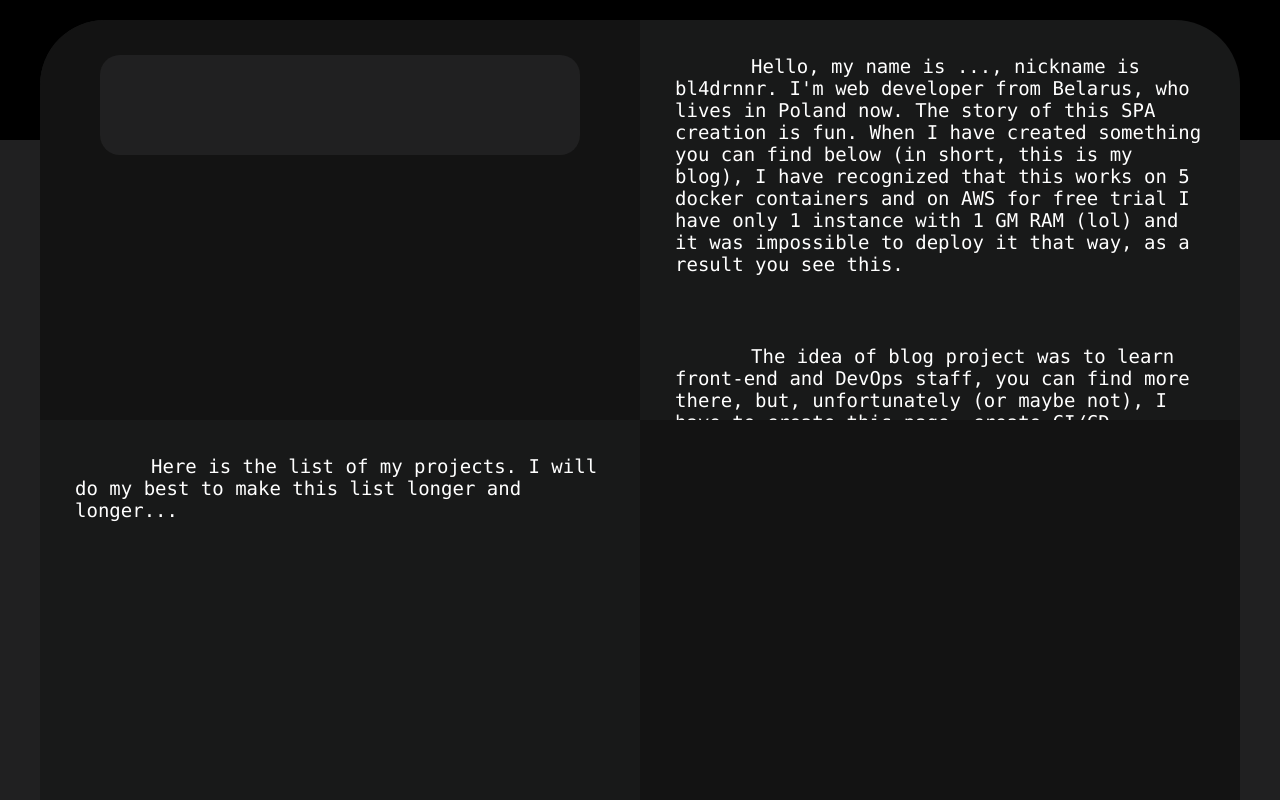
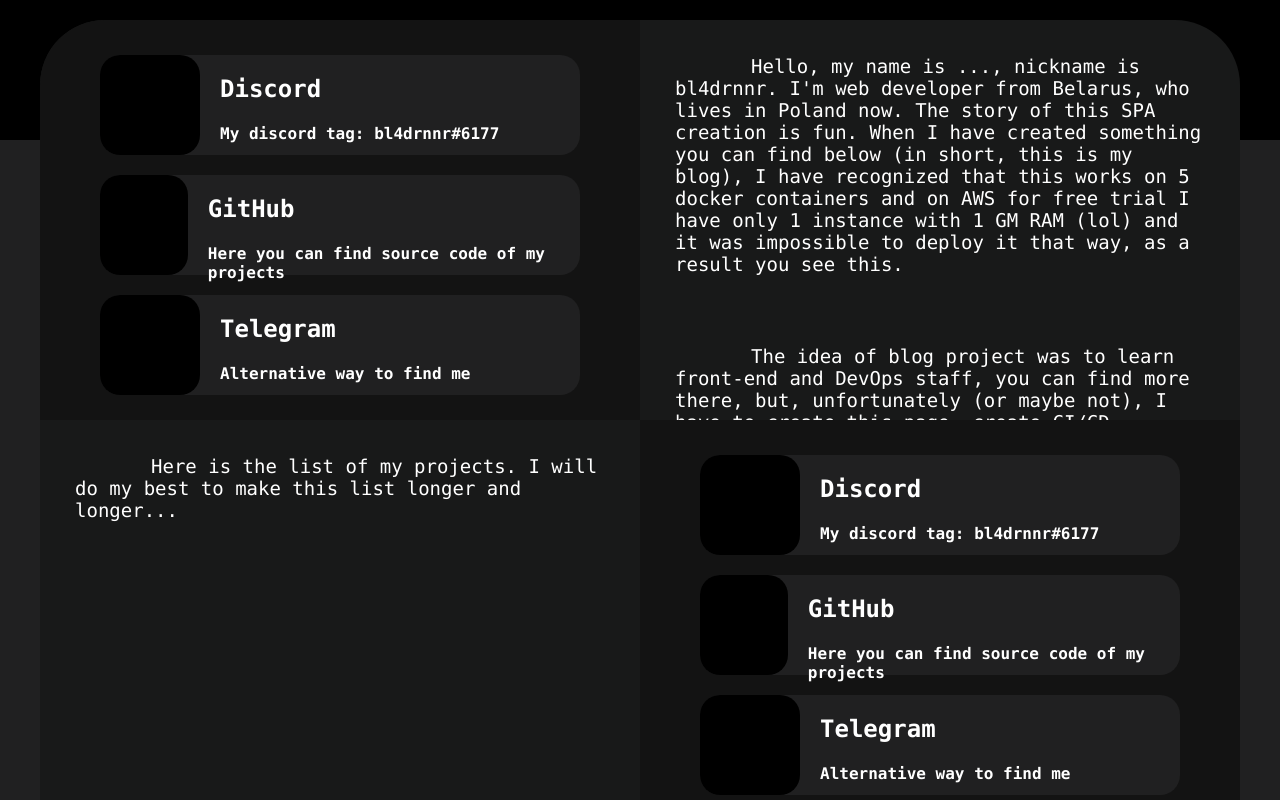
Before and after one commit to bl4drnnr/portfolio-page, a React (Create React App) app in the folder spa-portfolio/: page / in a window 1280 px wide. Shown: the part 540-1340 px from the top of the page. Built offline with nearby package versions, Linux system fonts and the light colour scheme.

Commit message:
content staff

```diff
--- a/spa-portfolio/src/Components/Content.js
+++ b/spa-portfolio/src/Components/Content.js
@@ -1,9 +1,31 @@
 import React from "react";
 
-export default function Content() {
+const styles = {
+  image: {
+    height: '100px',
+    width: '100px',
+    backgroundColor: 'black',
+    borderRadius: '20px'
+  },
+  boxText: {
+    paddingLeft: '20px'
+  },
+}
+
+export default function Content(props) {
   return (
-    <div className="peaceOfContent">
-
+    <div>
+      { props.content.map(c => {
+        return (
+          <div className="peaceOfContent">
+            <div style={styles.image} />
+            <div style={styles.boxText}>
+              <h2>{c.title}</h2>
+              <h4>{c.info}</h4>
+            </div>
+          </div>
+        )
+      }) }
     </div>
   );
 }
--- a/spa-portfolio/src/Components/PlainPage.js
+++ b/spa-portfolio/src/Components/PlainPage.js
@@ -47,13 +47,19 @@ const styles = {
 }
 
 export default function PlainPage() {
-  const contactItems = [{}, {}, {}]
+  const contactItems = [
+    { id: 1, title: 'Discord', info: 'My discord tag: bl4drnnr#6177', img: '' },
+    { id: 2, title: 'GitHub', info: 'Here you can find source code of my projects', img: '' },
+    { id: 3, title: 'Telegram', info: 'Alternative way to find me', img: '' }
+  ]
+  const projectItems = [{}, {}, {}]
+  const contactItemsSecond = [{}, {}, {}]
   return (
     <div className="plainPage">
       <div style={styles.aboutMe}>
         <div style={styles.img}>
           <div style={styles.content}>
-            <Content />
+            <Content content={contactItems}/>
           </div>
         </div>
         <div style={styles.textWrap}>
@@ -71,10 +77,18 @@ export default function PlainPage() {
             <code><span className="begin">Here</span> is the list of my projects. I will do my best to make this list longer and longer...</code>
           </div>
         </div>
-        <div style={styles.imgRight} />
+        <div style={styles.imgRight}>
+          <div style={styles.content}>
+            <Content content={contactItems}/>
+          </div>
+        </div>
       </div>
       <div style={styles.contact}>
-        <div style={styles.imgBottom} />
+        <div style={styles.imgBottom}>
+          <div style={styles.content}>
+            <Content content={contactItems}/>
+          </div>
+        </div>
         <div style={styles.textWrap}>
           <div style={styles.text}>
             <code><span className="begin">And</span> here is the list of places where you can find and text me, feel free to do it, I'll be glad to receive any feedback.</code>
--- a/spa-portfolio/src/index.css
+++ b/spa-portfolio/src/index.css
@@ -64,13 +64,19 @@ p {
   width: 80%;
   background-color: #202021;
   height: 100px;
-  margin: 0 auto;
   border-radius: 20px;
-  transition: 1s;
+  transition: 0.5s;
+  display: flex;
+  margin: 0 auto 20px;
 }
 
 .peaceOfContent:hover {
-  box-shadow: 0 0 20px #ee9004;
+  box-shadow: 0 0 15px #ee9004;
   transform: scale(1.025);
   cursor: pointer;
 }
+
+h2, h4 {
+  font-family: source-code-pro, Menlo, Monaco, Consolas, 'Courier New', monospace;
+  color: white;
+}
```
